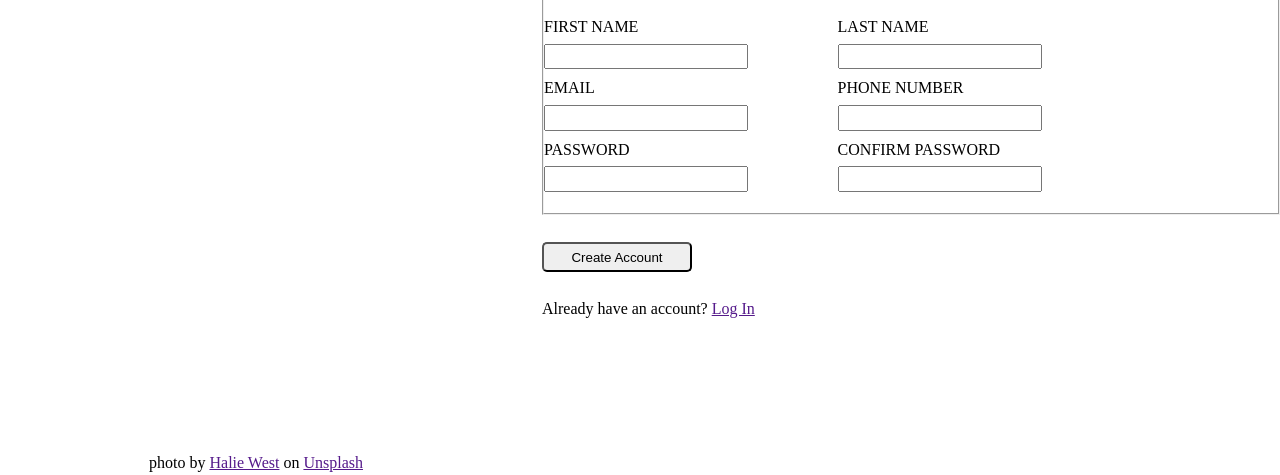
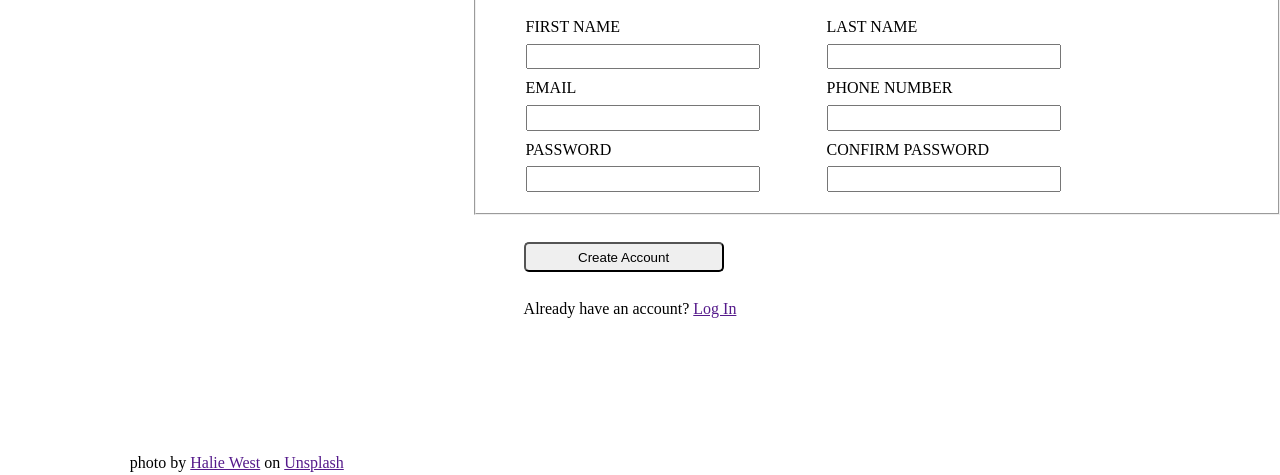
Before and after one commit to Tr33-k5/project-sign-up-form, a plain HTML site: page index.html in a window 1280 px wide. Shown: the part 325-800 px from the top of the page. Drawn offline with Linux system fonts and the light colour scheme; a script that the page names is missing.

Commit message:
refactor: fix skeleton layout

```diff
--- a/index.html
+++ b/index.html
@@ -11,6 +11,7 @@
 </head>
 
 <body>
+   <section class="sign-up-section">
       <div class="left">
          <div class="logo-section">
             <img src="" alt="odin-project-logo" class="logo">
@@ -65,6 +66,7 @@
             </div>
          </form>
       </div>
+   </section>
 </body>
 
 </html>
--- a/styles.css
+++ b/styles.css
@@ -9,8 +9,15 @@ body {
 }
 
 body {
+   display: flex;
+   justify-content: center;
+}
+
+.sign-up-section {
+   width: 1325px;
+   grid-area: 1 / 2 / 2 / 3;
    display: grid;
-   grid: 100% / 40% 60%;
+   grid: 100% / 37% 63%;
 }
 
 /*left side*/
@@ -33,14 +40,18 @@ body {
    align-items: center;
 }
 
+.copyright {
+   min-width: 160px;
+}
+
 /*right side*/
 .right {
-   margin-left: 30px;
    display: grid;
    grid: 35% 65% / 100%;
 }
 
 .intro {
+   padding-left: 50px;
    padding-bottom: 50px;
    display: flex;
    justify-content: flex-start;
@@ -54,12 +65,14 @@ form {
 }
 
 fieldset {
+   padding-left: 50px;
    display: grid;
    grid: repeat(5, 20%)/repeat(2, 40%);
    row-gap: 10px;
 }
 
 .legend {
+   margin-top: 10px;
    grid-area: 1 / 1 / 2 / 2;
    height: 30px;
    width: 70%;
@@ -77,7 +90,7 @@ label {
 
 .input-text {
    margin-right: 10px;
-   max-width: 200px;
+   max-width: 230px;
 }
 
 .first-name-container {
@@ -105,18 +118,17 @@ label {
 }
 
 .submit-section {
+   padding-left: 50px;
    height: 50%;
    width: 40%;
    min-width: 220px;
    display: flex;
-   justify-content: flex-start;
-   align-items: center;
-   flex-wrap: wrap;
-   align-content: space-evenly;
+   flex-direction: column;
+   justify-content: space-evenly;
 }
 
 .create-account-btn {
    height: 30px;
-   width: 150px;
+   width: 200px;
    border-radius: 5px;
 }
```
Also changed, not shown: _assets/halie-west-leafs.jpg (added), _assets/odin-lined.png (added). Lines whose indentation alone changed are shown as unchanged.
